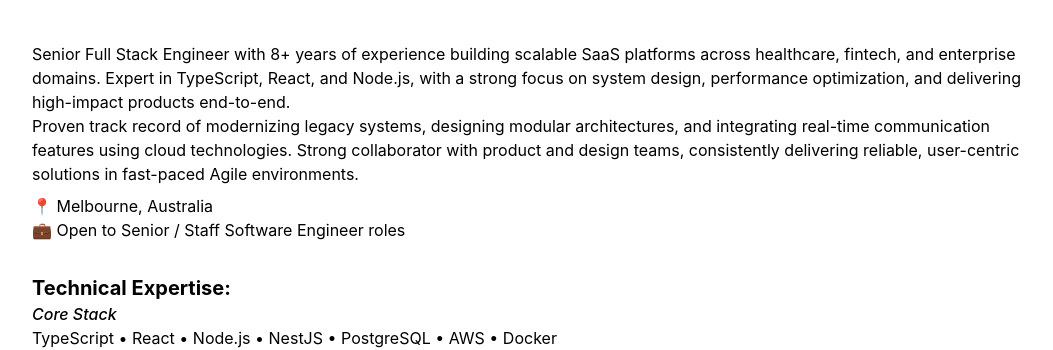
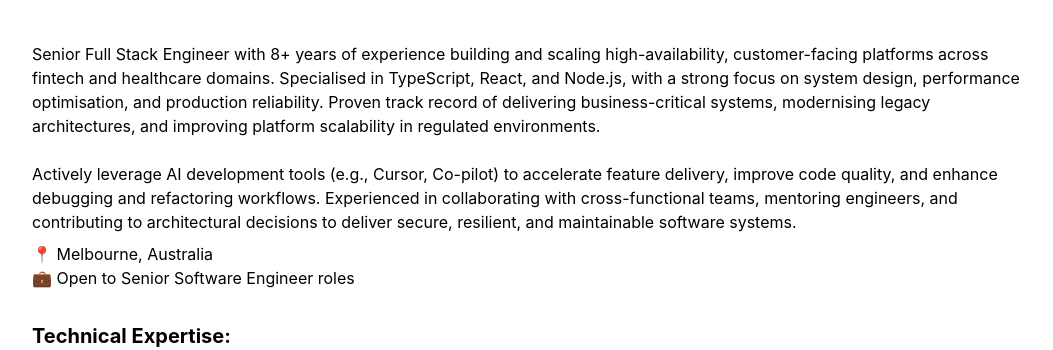
Before and after one commit to MehtaPulkit/my-app, a React (Vite) app: page / in a window 1280 px wide. Shown: the part 322-672 px from the top of the page, without its empty margins (112-1165 px from the left). Built offline with nearby package versions, Linux system fonts and the light colour scheme.

Commit message:
minor content change

```diff
--- a/src/components/About.jsx
+++ b/src/components/About.jsx
@@ -38,21 +38,20 @@
       {/* Description */}
       <div className="my-4 md:my-10">
         <p className="my-2 dark:text-zinc-400">
-          Senior Full Stack Engineer with 8+ years of experience building
-          scalable SaaS platforms across healthcare, fintech, and enterprise
-          domains. Expert in TypeScript, React, and Node.js, with a strong focus
-          on system design, performance optimization, and delivering high-impact
-          products end-to-end.
-          <br />
-          Proven track record of modernizing legacy systems, designing modular
-          architectures, and integrating real-time communication features using
-          cloud technologies. Strong collaborator with product and design teams,
-          consistently delivering reliable, user-centric solutions in fast-paced
-          Agile environments.
+          Senior Full Stack Engineer with 8+ years of experience building and scaling high-availability,
+          customer-facing platforms across fintech and healthcare domains.
+          Specialised in TypeScript, React, and Node.js, with a strong focus on system design, performance
+          optimisation, and production reliability. Proven track record of delivering business-critical systems,
+          modernising legacy architectures, and improving platform scalability in regulated environments.
+          <br /><br />
+          Actively leverage AI development tools (e.g., Cursor, Co-pilot) to accelerate feature delivery,
+          improve code quality, and enhance debugging and refactoring workflows.
+          Experienced in collaborating with cross-functional teams, mentoring engineers, and contributing
+          to architectural decisions to deliver secure, resilient, and maintainable software systems.
         </p>
         <p>
           📍 Melbourne, Australia <br />
-          💼 Open to Senior / Staff Software Engineer roles
+          💼 Open to Senior Software Engineer roles
         </p>
         <div className="my-8">
           <b className="text-xl">Technical Expertise:</b>{" "}
@@ -82,8 +81,8 @@
                 Experienced in designing efficient data models and optimizing
                 queries for scalable applications.
               </p>
-              <p className="font-medium">Technologies:</p>
-              <p>PostgreSQL • MongoDB • MSSQL</p>
+              <p className="font-medium dark:text-zinc-400">Technologies:</p>
+              <p className="dark:text-zinc-400">PostgreSQL • MongoDB • MSSQL</p>
             </li>{" "}
             <li className="mb-4">
               {" "}
@@ -93,8 +92,8 @@
                 DevOps and cloud practices, including automated CI/CD pipelines,
                 containerized environments, and scalable infrastructure.
               </p>
-              <p className="font-medium">Tools & platforms:</p>
-              <p>
+              <p className="font-medium dark:text-zinc-400">Tools & platforms:</p>
+              <p className="dark:text-zinc-400">
                 Docker • Kubernetes • AWS • GitHub Actions • CI/CD pipelines
               </p>
             </li>
--- a/src/components/TechStack.jsx
+++ b/src/components/TechStack.jsx
@@ -12,6 +12,7 @@
   SiTailwindcss,
   SiTypescript,
 } from "react-icons/si";
+import { SlSettings } from "react-icons/sl";
 const techSections = [
   {
     title: "Frontend",
@@ -28,6 +29,7 @@
       { name: "Node.js", icon: SiNodedotjs },
       { name: "NestJS", icon: SiNestjs },
       { name: "GraphQL", icon: SiGraphql },
+      { name: "REST API", icon: SlSettings },
     ],
   },
   {
```
